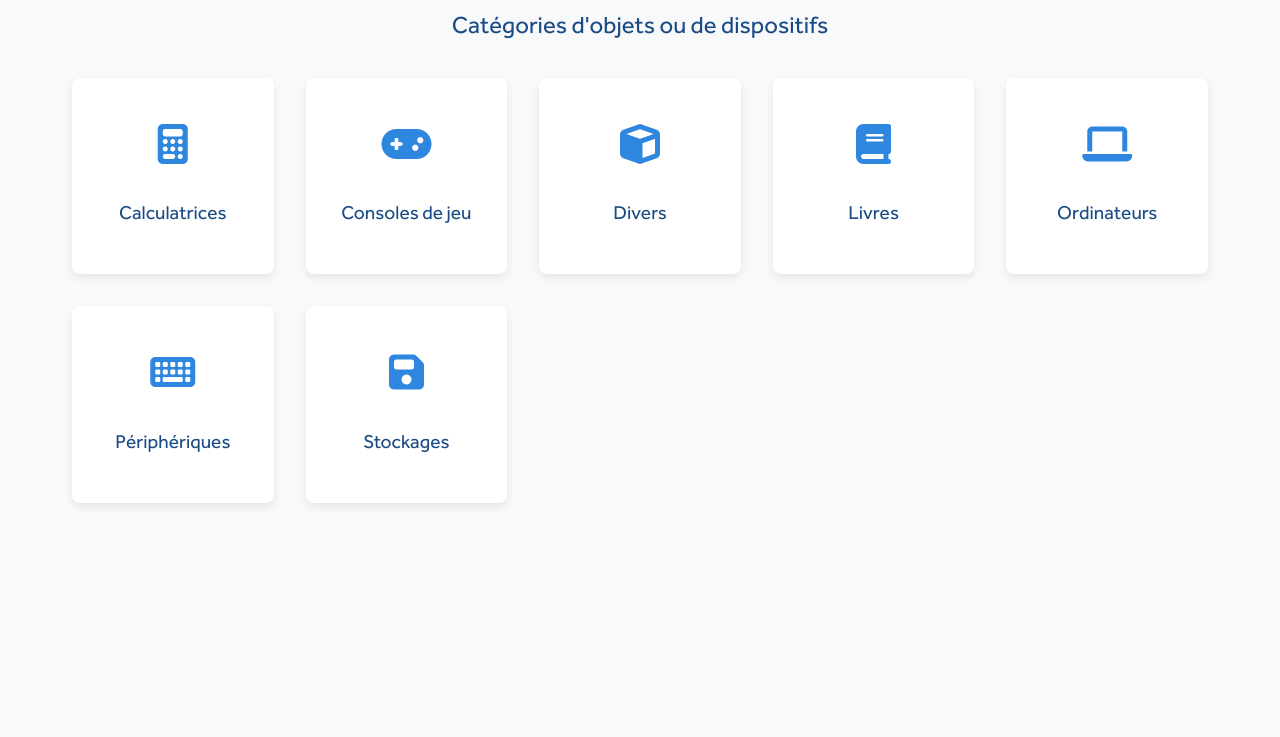
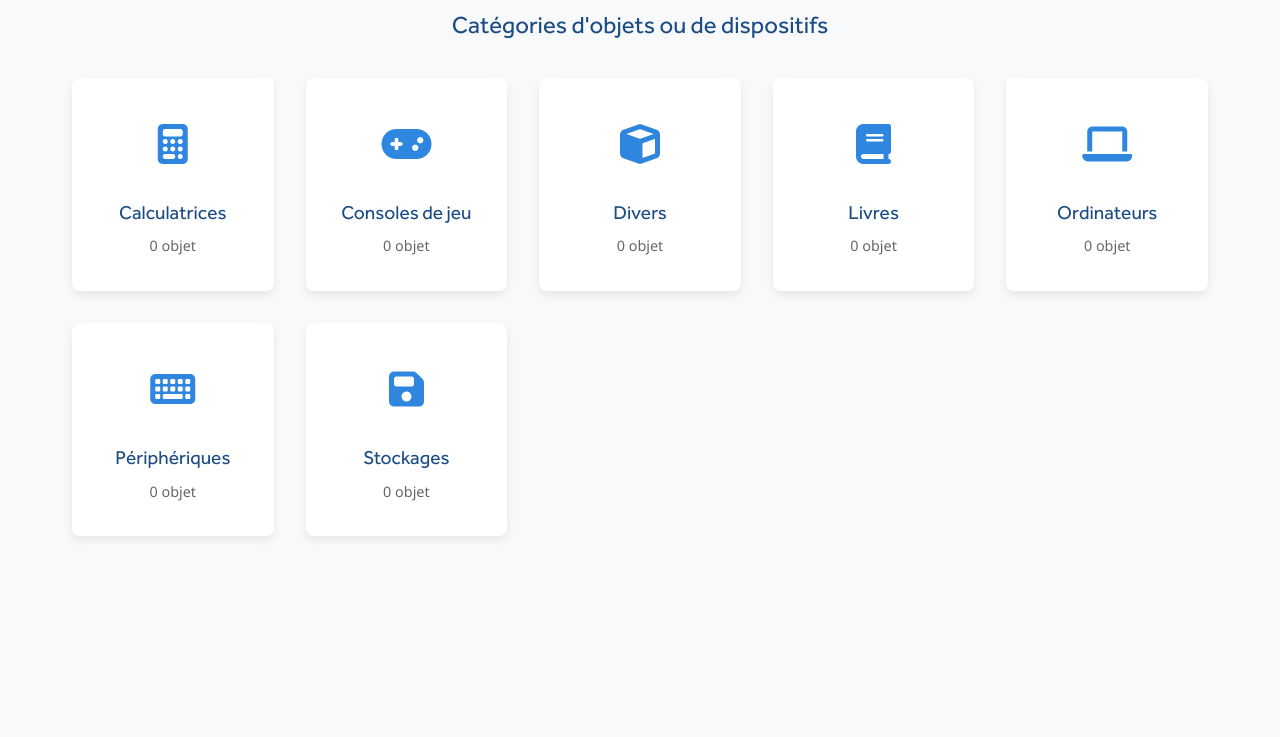
Before and after one commit to jlehuen/inventory_DB, a Flask app: page /categories in a window 1280 px wide. Shown: the part 227-964 px from the top of the page. Run offline with Flask 3, Linux system fonts and the light colour scheme; data that the repository does not hold is empty; some libraries are stand-ins or nearby versions.

Commit message:
Affichage du nb d'objets par catégorie

```diff
--- a/app.py
+++ b/app.py
@@ -551,6 +551,11 @@ def categories():
             'SELECT DISTINCT categorie FROM objets'
         ).fetchall()]
 
+    # Récupérer le nombre d'objets par catégorie
+    counts = {row['categorie']: row['count'] for row in conn.execute(
+        'SELECT categorie, COUNT(*) as count FROM objets GROUP BY categorie'
+    ).fetchall()}
+
     conn.close()
 
     # Combiner les deux sources
@@ -559,13 +564,16 @@ def categories():
     # Formater pour le template
     categories_list = []
     for cat in all_categories:
+        # Récupérer le nombre d'objets
+        count = counts.get(cat, 0)
+
         # Vérifier si la catégorie est dans le JSON pour récupérer l'icône
         if cat in json_categories_info:
             icon = json_categories_info[cat].get('icon', 'fa-microscope')  # Icône par défaut si non spécifiée
-            categories_list.append({'categorie': cat, 'icon': icon})
+            categories_list.append({'categorie': cat, 'icon': icon, 'count': count})
         else:
             # Catégorie personnalisée sans icône dans le JSON
-            categories_list.append({'categorie': cat, 'icon': 'fa-microscope'})
+            categories_list.append({'categorie': cat, 'icon': 'fa-microscope', 'count': count})
 
     return render_template('categories.html', categories=categories_list)
 
--- a/static/css/modernui.css
+++ b/static/css/modernui.css
@@ -211,6 +211,17 @@ select:focus {
 
 .categorie-card:hover .categorie-icon {
     transform: scale(1.2);
+}
+
+.categorie-count {
+    color: #666;
+    font-size: 0.9rem;
+    margin-top: -0.5rem;
+    font-weight: 400;
+}
+
+.categorie-card:hover .categorie-count {
+    color: var(--secondary-color);
 }
 
 /* Détail de l'objet */
--- a/static/css/style.css
+++ b/static/css/style.css
@@ -483,6 +483,12 @@ main.wide-container {
     font-family: 'Effra Std Bold', sans-serif;
 }
 
+.categorie-count {
+    color: #666;
+    font-size: 0.9rem;
+    margin-top: 0.5rem;
+}
+
 /* Admin styles */
 .admin-section, .admin-form-section {
     background-color: white;
--- a/templates/categories.html
+++ b/templates/categories.html
@@ -14,6 +14,7 @@
                 <i class="fas {{ cat['icon'] }}"></i>
             </div>
             <h2>{{ cat['categorie'] }}</h2>
+            <p class="categorie-count">{{ cat['count'] }} {% if cat['count'] > 1 %}objets{% else %}objet{% endif %}</p>
         </a>
         {% endfor %}
     </div>
```
